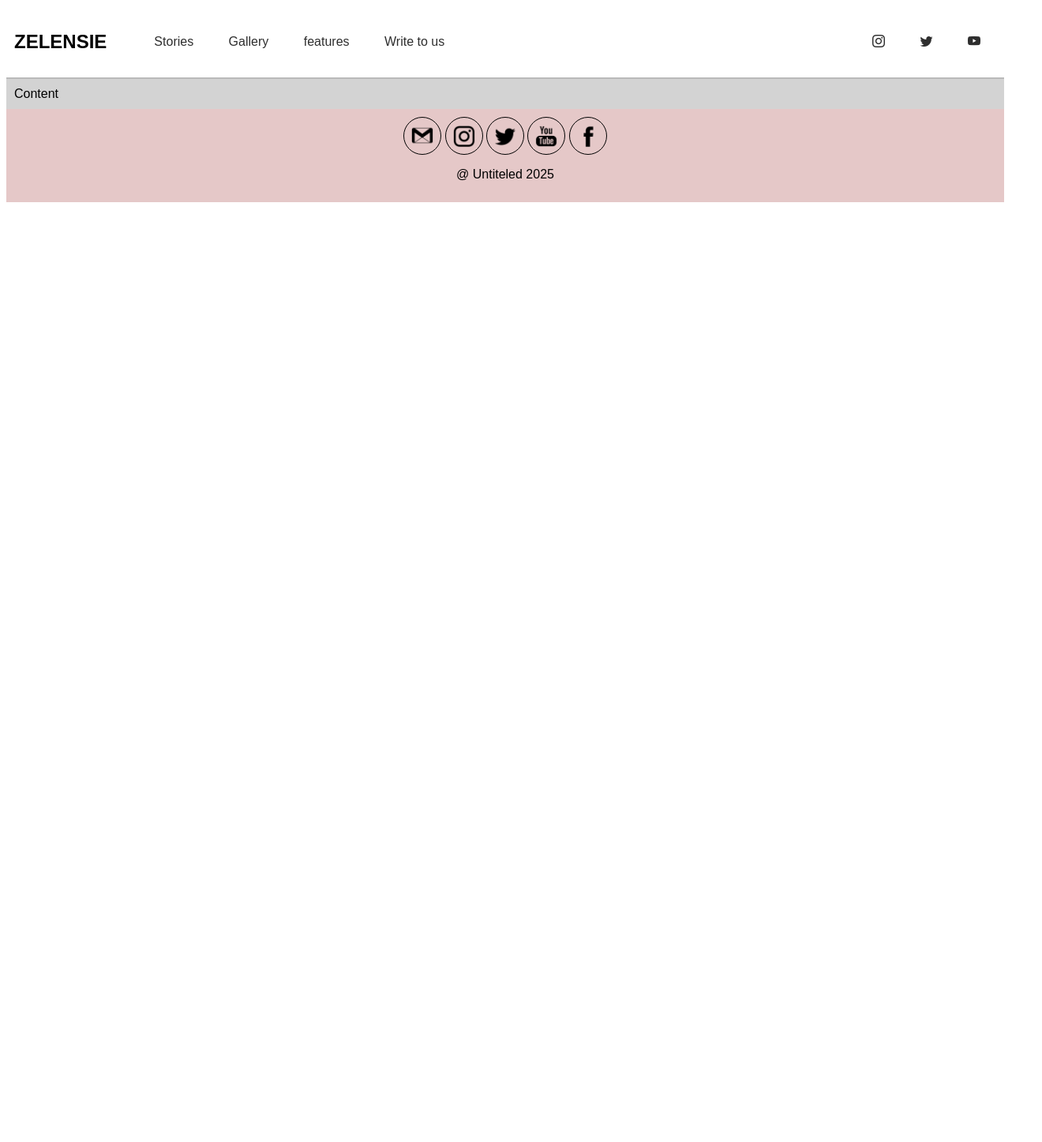
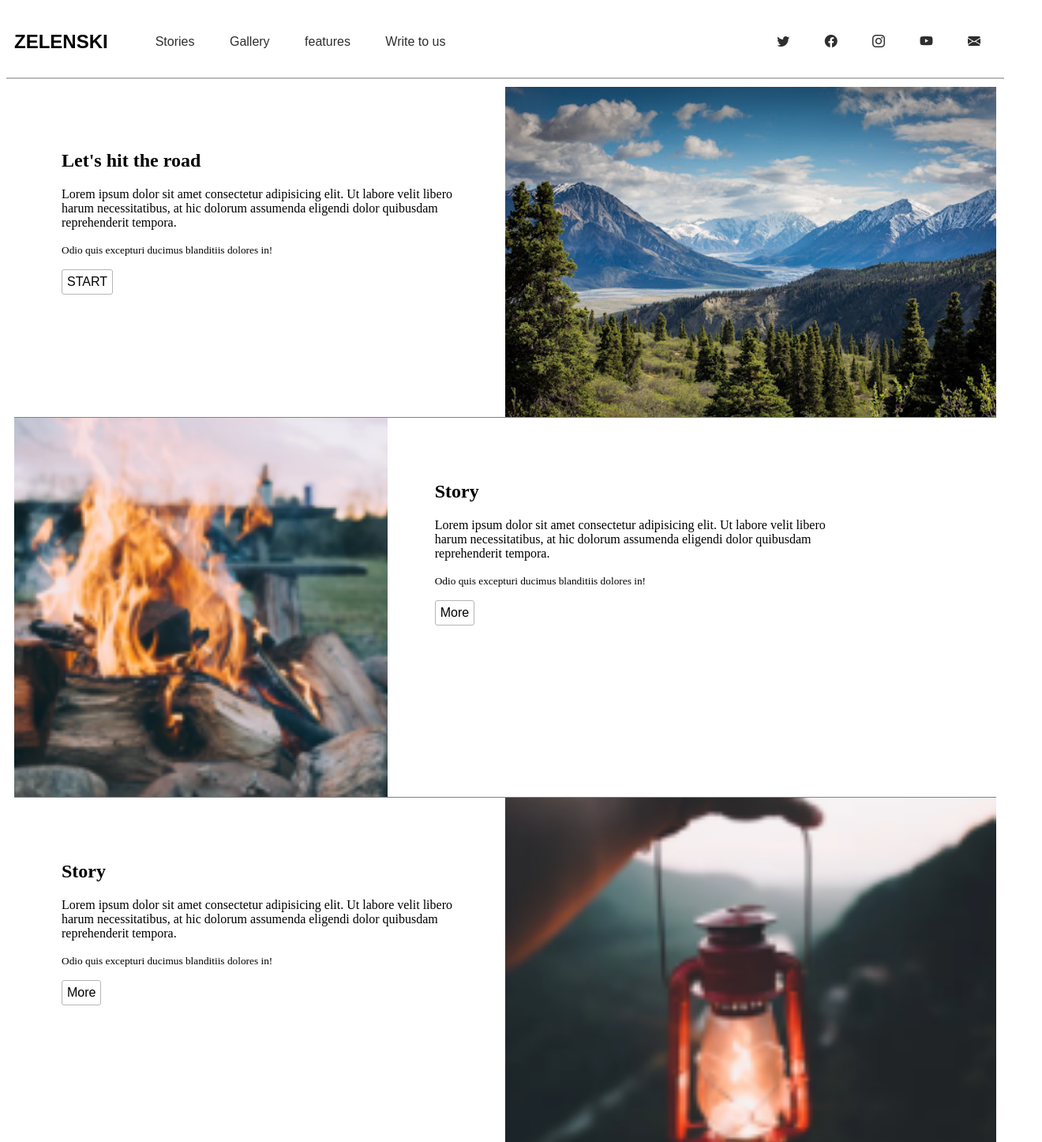
Before and after one commit to iorfsgAIO8UER/ogo-final-, a plain HTML site: page index.html in a window 1280 px wide. Shown: the top 1446 px of the page at 79% size, 1320 px wide, since content can reach past the window. Before the commit the page ends 800 px from the top, so only its background shows below. Drawn offline with nearby package versions, Linux system fonts and the light colour scheme.

Commit message:
add foto

```diff
--- a/index.html
+++ b/index.html
@@ -22,12 +22,12 @@
         }
 
         main {
-            background-color: lightgray;
+            background-color: white;
             padding: 10px;
         }
 
         footer {
-            background-color: rgb(229, 200, 200);
+            background-color: white;
             padding: 10px;
             text-align: center;
         }
@@ -76,9 +76,95 @@
             box-shadow: 2px 2px 5px rgba(0, 0, 0, 0.441);
         }
 
+
         .move-right {
             margin-left: auto;
         }
+
+        main .container {
+            display: flex;
+            border-bottom: 1px solid gray;
+            font-family: 'Times New Roman', Times, serif;
+        }
+
+        main .container .left-block {
+            padding: 60px;
+            flex-basis: 50%;
+            box-sizing: border-box;
+        }
+
+        main .container .right-block {
+            flex-basis: 50%;
+            /* background-color: red; */
+        }
+
+        main .container img {
+            width: 100%;
+            height: 100%;
+            object-fit: cover;
+        }
+
+        main .container .btn {
+            font-family: Arial, Helvetica, sans-serif;
+            border: 1px solid rgb(182, 182, 182);
+            text-align: center;
+            padding: 6px;
+            border-radius: 3px;
+            display: inline-block;
+        }
+
+        main .container2 {
+            display: flex;
+            border-bottom: 1px solid gray;
+            font-family: 'Times New Roman', Times, serif;
+
+        }
+
+        main .container2 .left-block2 {
+            padding: 60px;
+            flex-basis: 50%;
+            box-sizing: border-box;
+        }
+
+        main .container2 .right-block2 {
+            flex-basis: 38%;
+
+        }
+
+        main .container2 img {
+            width: 100%;
+            height: 100%;
+            object-fit: cover;
+        }
+
+        main .container2 .btn2 {
+            font-family: Arial, Helvetica, sans-serif;
+            border: 1px solid rgb(182, 182, 182);
+            text-align: center;
+            padding: 6px;
+            border-radius: 3px;
+            display: inline-block;
+        }
+
+        .galala {
+
+ text-align: center;
+}
+
+.gallery {
+ display: flex;
+ height: 200px;
+ margin: 60px;
+
+}
+
+.gallery img {
+ object-fit: cover;
+     flex-grow: 1;
+
+}
+
+
 
 
     </style>
@@ -86,7 +172,7 @@
 
 <body>
     <header>
-        <h2>ZELENSIE</h2>
+        <h2>ZELENSKI</h2>
 
 
         <nav>
@@ -118,19 +204,29 @@
             <ul>
                 <li>
                     <a href="index.php">
-                        <i class="bi bi-instagram"></i>
+                      <i class="bi bi-twitter"></i></i>
                     </a>
                 </li>
                 <li>
                     <a href="add.php">
-                        <i class="bi bi-twitter"></i>
+                      <i class="bi bi-facebook"></i></i>
                     </a>
                 </li>
                 <li>
                     <a href="view.php">
-                        <i class="bi bi-youtube"></i>
+                      <i class="bi bi-instagram"></i></i>
                     </a>
                 </li>
+                <li>
+                  <a href="view.php">
+                    <i class="bi bi-youtube"></i></i>
+                  </a>
+              </li>
+              <li>
+                <a href="view.php">
+                  <i class="bi bi-envelope-fill"></i></i>
+                </a>
+            </li>
             </ul>
         </nav>
     </header>
@@ -138,24 +234,99 @@
 
         <main>
             <!-- main content -->
-            Content
+            <div class="container">
+                <div class="left-block">
+                    <h2>Let's hit the road</h2>
+                    <p>Lorem ipsum dolor sit amet consectetur adipisicing elit. Ut labore velit libero harum necessitatibus,
+                        at
+                        hic dolorum assumenda eligendi dolor quibusdam reprehenderit tempora.</p>
+                    <p>
+                        <small>Odio quis excepturi ducimus
+                            blanditiis dolores in!</small>
+                    </p>
+                    <div class="btn">
+                        START
+                    </div>
+                </div>
+                <div class="right-block">
+                    <img src="./imege/unnamed.jpg" alt="">
+                </div>
+            </div>
+
+
+
+            <div class="container2">
+                <div class="right-block2">
+                    <img src="./imege/Знімок екрана 2025-03-25 102958.png" alt="">
+                </div>
+                <div class="left-block2">
+                    <h2>Story</h2>
+                    <p>Lorem ipsum dolor sit amet consectetur adipisicing elit. Ut labore velit libero harum necessitatibus,
+                        at
+                        hic dolorum assumenda eligendi dolor quibusdam reprehenderit tempora.</p>
+                    <p>
+                        <small>Odio quis excepturi ducimus
+                            blanditiis dolores in!</small>
+                    </p>
+                    <div class="btn2">
+                        More
+                    </div>
+                </div>
+            </div>
+
+
+            <div class="container">
+                <div class="left-block">
+                    <h2>Story</h2>
+                    <p>Lorem ipsum dolor sit amet consectetur adipisicing elit. Ut labore velit libero harum necessitatibus,
+                        at
+                        hic dolorum assumenda eligendi dolor quibusdam reprehenderit tempora.</p>
+                    <p>
+                        <small>Odio quis excepturi ducimus
+                            blanditiis dolores in!</small>
+                    </p>
+                    <div class="btn">
+                        More
+                    </div>
+                </div>
+                <div class="right-block">
+                    <img src="./imege/Знімок екрана 2025-03-25 103110.png" alt="">
+                </div>
+            </div>
+            <!-- next block -->
+
+            <h2 class="galala">Gallery</h2>
+    <section class="gallery">
+
+        <img src="./imege/завантаження.jpg" alt="">
+
+        <img src="./imege/ггг.jpg" alt="">
+
+        <img src= "./imege/b9c0acceb85fd3ffa4ca.jpg" alt="">
+
+        <img src="./imege/unnamed.jpg" alt="">
+
+
+
+    </section>
         </main>
+
         <footer>
             <div>
                 <a href="">
-                    <img src="./imege/gmail-128.png" alt="">
+                    <img src="./image/facebook-128.png" alt="">
                 </a>
                 <a href="">
-                    <img src="./imege/instagram-2-128.png" alt="">
+                    <img src="./image/instagram-2-128.png" alt="">
                 </a>
                 <a href="">
-                    <img src="./imege/twitter-128.png" alt="">
+                    <img src="./image/twitter-128.png" alt="">
                 </a>
                 <a href="">
-                    <img src="./imege/youtube-128.png" alt="">
+                    <img src="./image/youtube-128.png" alt="">
                 </a>
                 <a href="">
-                    <img src="./imege/facebook-128.png" alt="">
+                    <img src="./image/gmail-128.png" alt="">
                 </a>
             </div>
             <p>@ Untiteled 2025</p>
```
Also changed, not shown: imege/b9c0acceb85fd3ffa4ca.jpg (added), imege/images.jpg (added), imege/unnamed.jpg (added), imege/Знімок екрана 2025-03-25 102958.png (added), imege/Знімок екрана 2025-03-25 103110.png (added), imege/Знімок екрана 2025-03-25 103637.png (added), imege/ггг.jpg (added), imege/завантаження (1).jpg (added), imege/завантаження.jpg (added).
